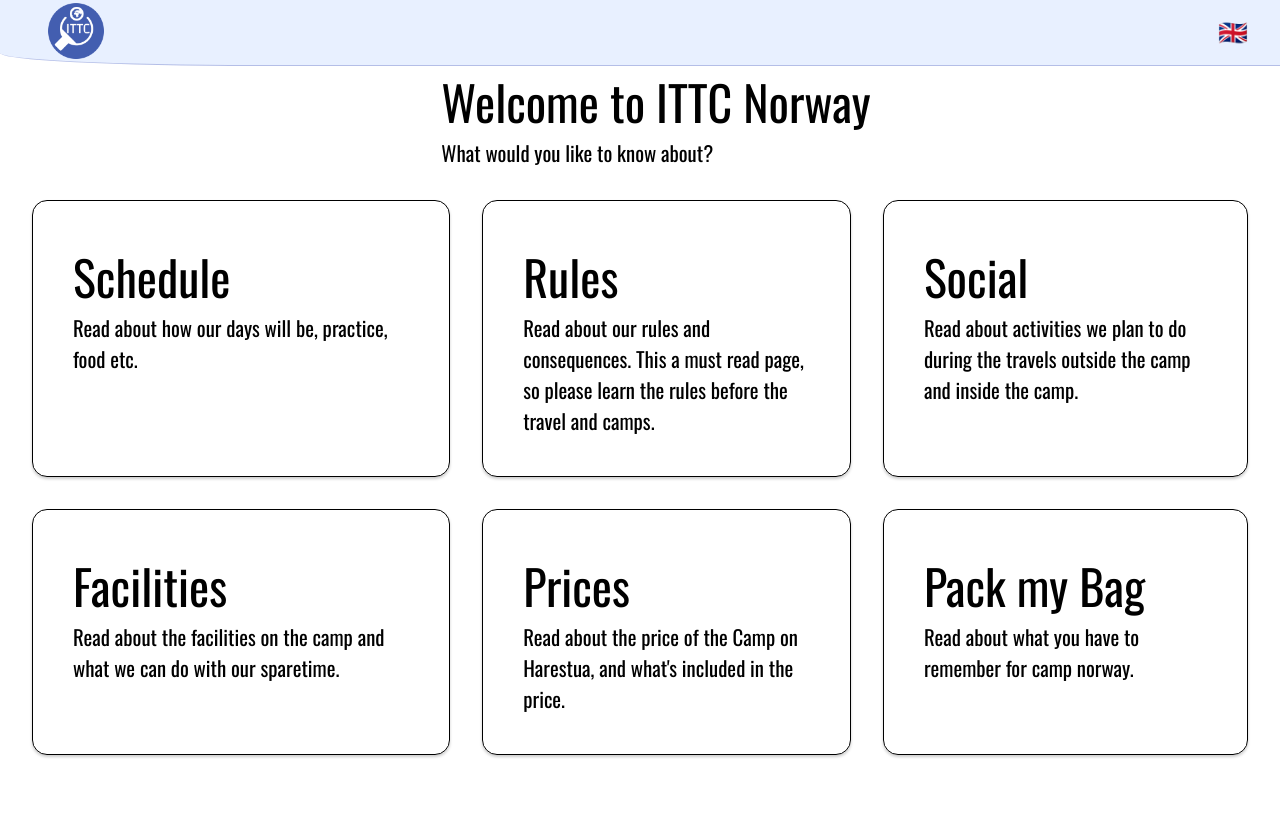
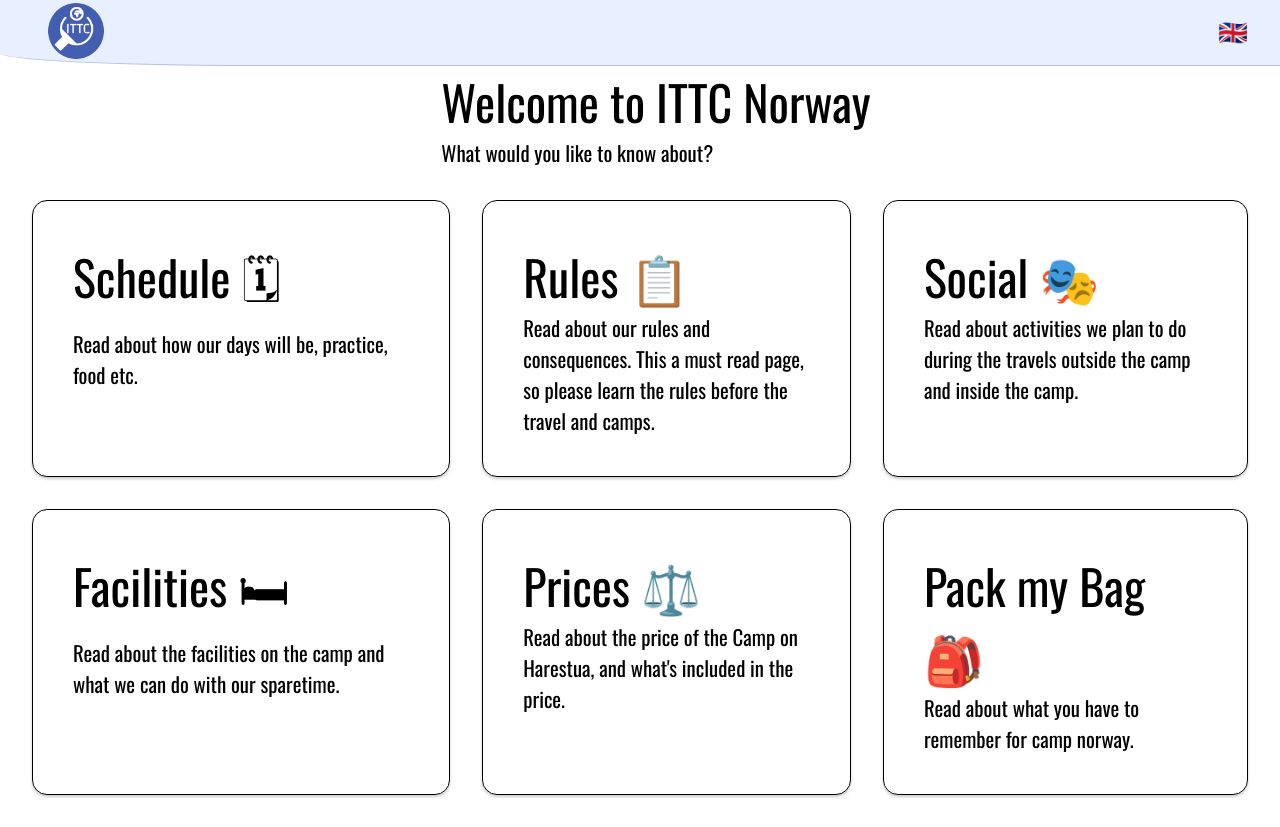
Before and after one commit to mikkelgud/InternationalTableTennisCamp, a React (Create React App) app: page /stay/Norway in a window 1280 px wide. Before the commit the page ends 800 px from the top, so only its background shows below. Built offline with nearby package versions, Linux system fonts and the light colour scheme.

Commit message:
Added emojies and harestua

```diff
--- a/src/components/CampNorway.js
+++ b/src/components/CampNorway.js
@@ -14,23 +14,31 @@ justify-content: center;
 margin-left: 2rem;
 `
 
+const scheduleEmoji = "🗓";
+const rulesEmoji = "📋";
+const socialEmoji = "🎭";
+const facilitiesEmoji = "🛏";
+const packEmoji = "🎒";
+const pricesEmoji = "⚖️";
 
-const scheduleHeader = "Schedule";
+
+
+const scheduleHeader = "Schedule " + scheduleEmoji;
 const scheduleText = "Read about how our days will be, practice, food etc.";
 
-const rulesHeader = "Rules";
+const rulesHeader = "Rules " + rulesEmoji;
 const rulesText = "Read about our rules and consequences. This a must read page, so please learn the rules before the travel and camps.";
 
-const SocialHeader = "Social";
+const SocialHeader = "Social " + socialEmoji;
 const SocialText = "Read about activities we plan to do during the travels outside the camp and inside the camp."
 
-const facilitiesHeader = "Facilities";
+const facilitiesHeader = "Facilities "+ facilitiesEmoji ;
 const facilitiesText = "Read about the facilities on the camp and what we can do with our sparetime.";
 
-const pricesHeader = "Prices";
+const pricesHeader = "Prices " + pricesEmoji;
 const priceText = "Read about the price of the Camp on Harestua, and what's included in the price.";
 
-const packHeader = "Pack my Bag";
+const packHeader = "Pack my Bag " + packEmoji;
 const packText = "Read about what you have to remember for camp norway.";
 
 
--- a/src/components/ChinaTravel.js
+++ b/src/components/ChinaTravel.js
@@ -15,8 +15,6 @@ import ChinaHall from '../Assets/ChinaHall.png';
 import ChinaHallWithPople from '../Assets/ChinaHallwithPeople.png';
 import ChinaParks from '../Assets/ChinaParks.png';
 import ChinaMontain from '../Assets/ChinaMontain.png';
-
-
 
 export default function ChinaTravel() {
     return (
--- a/src/components/Leaders.js
+++ b/src/components/Leaders.js
@@ -23,6 +23,7 @@ const info = "Click to read";
 
 
 //Picture-sources
+const Harestua = "https://scontent.fosl3-2.fna.fbcdn.net/v/t1.0-9/14332997_328338614181135_165321474244639133_n.jpg?_nc_cat=103&_nc_oc=AQnFyx5OWGfG9waVwGOB6-61_KcFFGD-zwPgMzgh8lDndWU78Zi3cP2Fj25DBi75HuM&_nc_ht=scontent.fosl3-2.fna&oh=e4a5af849f32723f59b905da1cf927e3&oe=5E132AE3";
 const hildingPictureSource = "https://bordtennis.eai.se/wp-content/uploads/2018/06/Hilding.jpg";
 const oscarPictureSource = "https://www.ttcw.ch/clubdesk/fileservlet?inline=true&type=image&id=1000148";
 
@@ -67,7 +68,15 @@ const persons = [
         text: info,
         to: "leaders/Mikkel-Gudmundsen",
         willJoin: "ITTC: Norway, Poland, China"
-    }
+    },
+    {
+        name: "'  ",
+        // age: "21 år",
+        picture: Harestua,
+        text: "",
+        to: "leaders",
+        willJoin: "ITTC: Norway"
+    },
 
 
 ]
--- a/src/components/NorwayTravel.js
+++ b/src/components/NorwayTravel.js
@@ -22,7 +22,7 @@ export default function NorwayTravel() {
             <StyledText>
              <StyledH3>If you live close to Oslo:</StyledH3>
               <ol>
-              <li>Go to Oslo central station.</li>
+              <li>Get to Oslo central station.</li>
               <li>Take train R30X, R30 or L3 to Harestua train station</li>
               <li>ITTC will come and pick you up</li>
               </ol>
--- a/src/components/PolandTravel.js
+++ b/src/components/PolandTravel.js
@@ -35,7 +35,6 @@ export default function PolandTravel() {
             <StyledImage src={TennisCourt}/>
             </Wrapper>
             <StyledText>
-
             </StyledText>
         </StyledTextBoxDiv>
     )
--- a/src/components/Rules.js
+++ b/src/components/Rules.js
@@ -29,7 +29,7 @@ export default function Rules() {
                 </ul>
                 <br/>
             </StyledText>
-
+           <StyledH3>At any deviation against the camp-rules, this can lead to repatriation.</StyledH3>
             <StyledATagLink href="mailto: contactus@ittcamp.com">If you have any questions, please don't hesitate to ask us on contactus@ittcamp.com by clicking here.</StyledATagLink>
             <br/>
             <br/>
```
